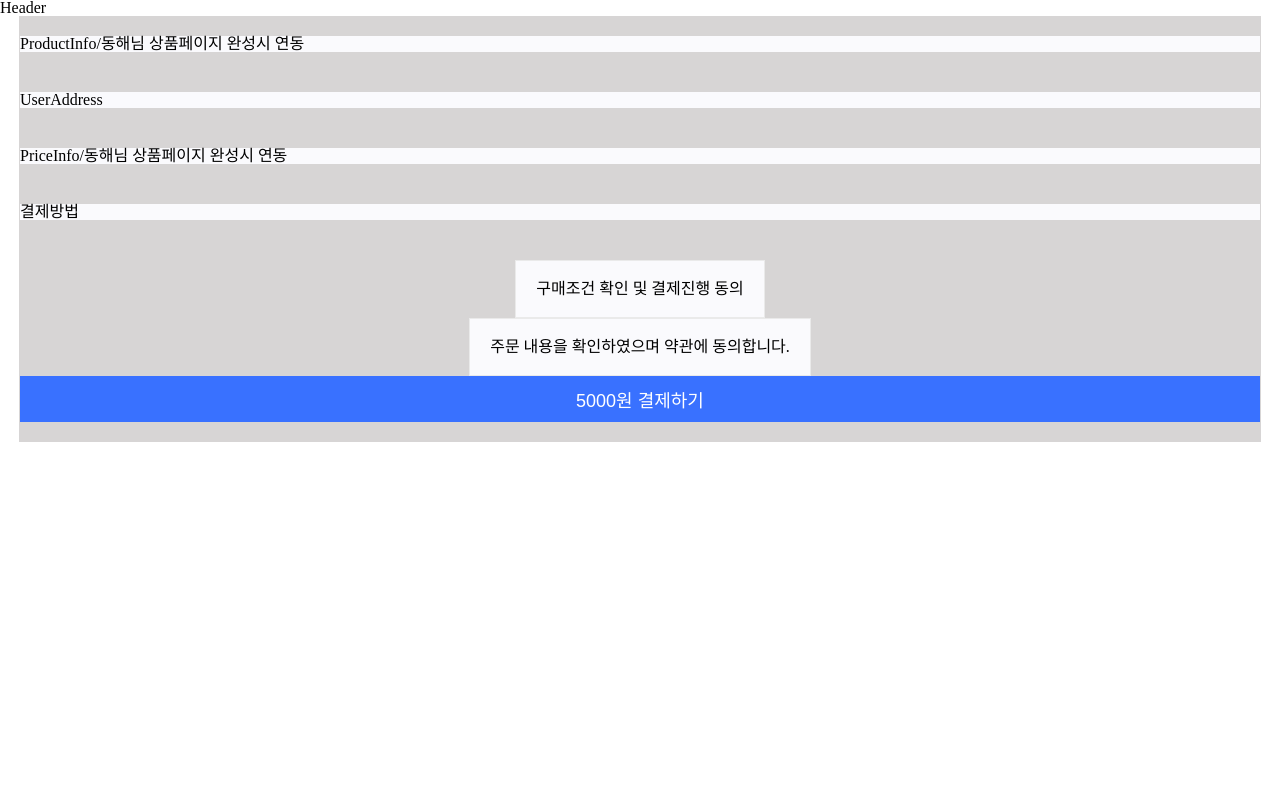
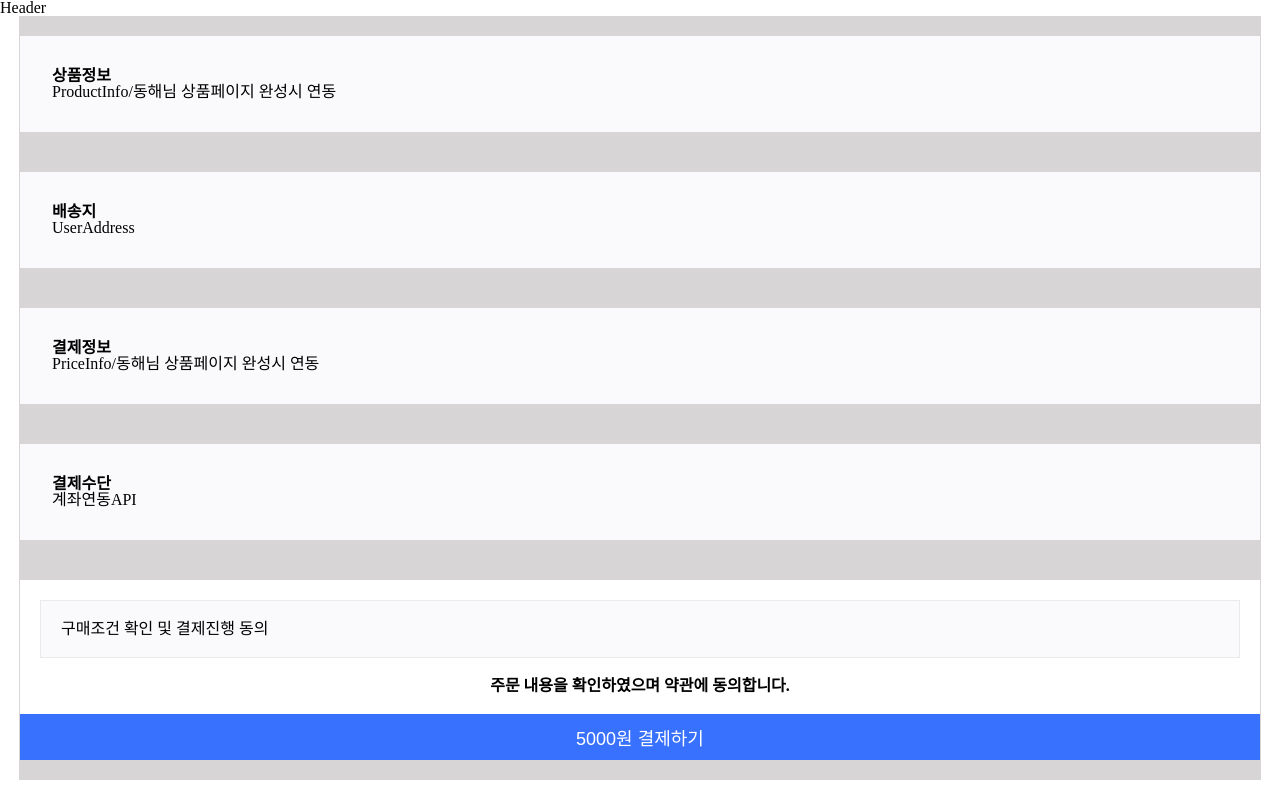
Before and after one commit to ColleyProjectGroup/ColleyProjectGroup2, a React (Vite) app: page /payment in a window 1280 px wide. Built offline with nearby package versions, Linux system fonts and the light colour scheme; a web font is replaced by a local one.

Commit message:
Confirmation and Areas sizing

```diff
--- a/src/components/payment/PaymentMethods.tsx
+++ b/src/components/payment/PaymentMethods.tsx
@@ -2,7 +2,8 @@ import styles from 'src/styles/components/payment/PaymentMethods.module.scss'
 export const PaymentMethods = () => {
   return (
     <div className={styles.container}>
-      <h3>결제방법</h3>
+      <h3>결제수단</h3>
+      <div>계좌연동API</div>
     </div>
   )
 }
--- a/src/components/payment/PriceInfo.tsx
+++ b/src/components/payment/PriceInfo.tsx
@@ -1,8 +1,9 @@
-import styles from 'src/styles/components/payment/PaymentMethods.module.scss'
+import styles from 'src/styles/components/payment/PriceInfo.module.scss'
 export const PriceInfo = () => {
   return (
     <div className={styles.container}>
-      <h3>PriceInfo/동해님 상품페이지 완성시 연동</h3>
+      <h3>결제정보</h3>
+      <div>PriceInfo/동해님 상품페이지 완성시 연동</div>
     </div>
   )
 }
--- a/src/components/payment/ProductInfo.tsx
+++ b/src/components/payment/ProductInfo.tsx
@@ -2,7 +2,8 @@ import styles from 'src/styles/components/payment/ProductInfo.module.scss'
 export const ProductInfo = () => {
   return (
     <div className={styles.container}>
-      <h3>ProductInfo/동해님 상품페이지 완성시 연동</h3>
+      <h3>상품정보</h3>
+      <div>ProductInfo/동해님 상품페이지 완성시 연동</div>
     </div>
   )
 }
--- a/src/components/payment/UserAddress.tsx
+++ b/src/components/payment/UserAddress.tsx
@@ -2,7 +2,8 @@ import styles from 'src/styles/components/payment/UserAddress.module.scss'
 export const UserAddress = () => {
   return (
     <div className={styles.container}>
-      <h3>UserAddress</h3>
+      <h3>배송지</h3>
+      <div>UserAddress</div>
     </div>
   )
 }
--- a/src/styles/components/payment/Confirmation.module.scss
+++ b/src/styles/components/payment/Confirmation.module.scss
@@ -3,19 +3,26 @@
 .container {
   display: flex;
   flex-direction: column;
-  align-items: center;
   justify-content: center;
   margin: 20px 0;
   width: 1240px;
+  // border: 1px solid black;
+  background-color: $color-primary;
+
   .agree {
     border: 1px solid $color-gray-EA;
     background-color: $color-gray-FA;
+    margin: 20px;
     padding: 20px;
   }
   .check {
-    border: 1px solid $color-gray-EA;
-    background-color: $color-gray-FA;
-    padding: 20px;
+    display: flex;
+    justify-content: center;
+    // border: 1px solid $color-gray-EA;
+    // background-color: $color-gray-FA;
+    // padding: 20px;
+    margin-bottom: 20px;
+    font-weight: 700;
   }
   .confirm {
     display: block;
@@ -25,5 +32,6 @@
     font-size: 18px;
     background-color: $color-confirm;
     color: $color-primary;
+    cursor: pointer;
   }
 }
--- a/src/styles/components/payment/PaymentMethods.module.scss
+++ b/src/styles/components/payment/PaymentMethods.module.scss
@@ -2,6 +2,10 @@
 .container {
   background-color: $color-gray-FA;
   margin: 20px 0;
-
   width: 1240px;
+  box-sizing: border-box;
+  padding: 32px;
+  h3 {
+    font-weight: 700;
+  }
 }
--- a/src/styles/components/payment/PriceInfo.module.scss
+++ b/src/styles/components/payment/PriceInfo.module.scss
@@ -2,5 +2,11 @@
 .container {
   background-color: $color-gray-FA;
   margin: 20px 0;
+  padding: 32px;
+
   width: 1240px;
+  box-sizing: border-box;
+  h3 {
+    font-weight: 700;
+  }
 }
--- a/src/styles/components/payment/ProductInfo.module.scss
+++ b/src/styles/components/payment/ProductInfo.module.scss
@@ -2,6 +2,13 @@
 
 .container {
   margin: 20px 0;
+  padding: 32px;
+
   background-color: $color-gray-FA;
   width: 1240px;
+  box-sizing: border-box;
+
+  h3 {
+    font-weight: 700;
+  }
 }
--- a/src/styles/components/payment/UserAddress.module.scss
+++ b/src/styles/components/payment/UserAddress.module.scss
@@ -2,6 +2,11 @@
 .container {
   background-color: $color-gray-FA;
   margin: 20px 0;
+  padding: 32px;
 
   width: 1240px;
+  box-sizing: border-box;
+  h3 {
+    font-weight: 700;
+  }
 }
```
